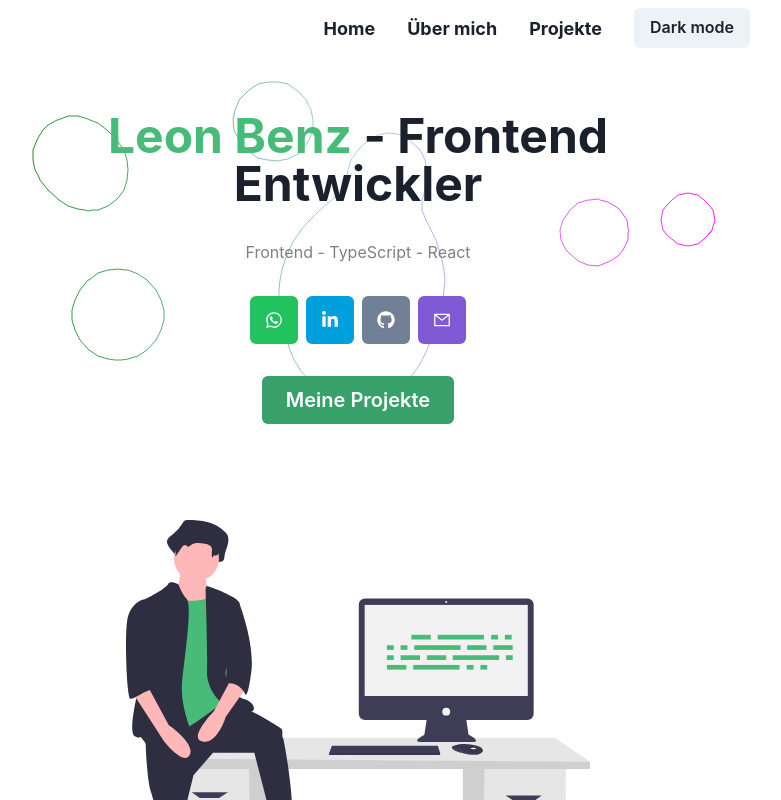
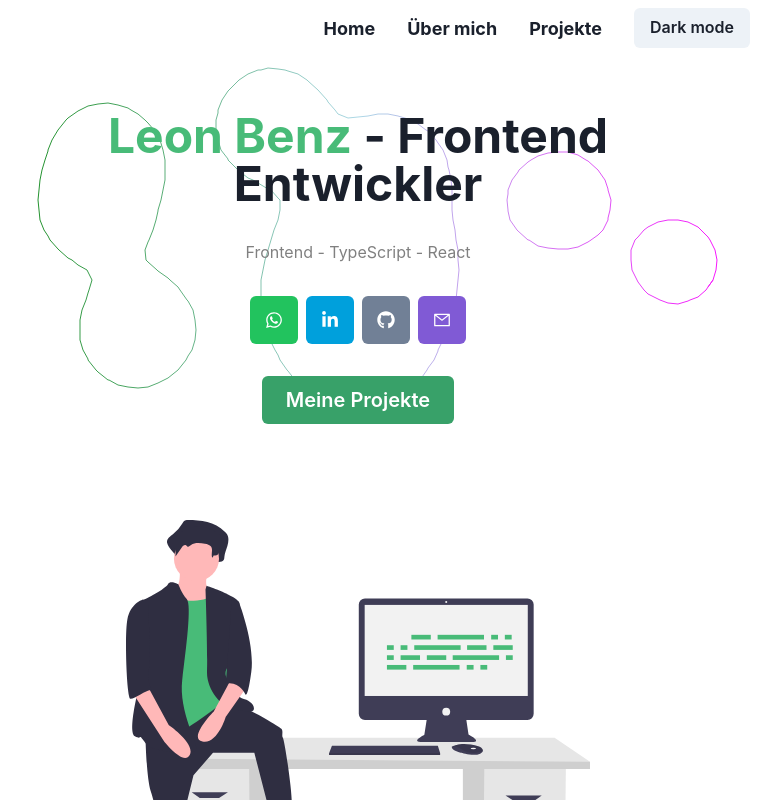
Before and after one commit to benzleon/portfolio, a Next.js app: page / in a window 1280 px wide. Shown: the top 800 px of the page, without its empty margins (282-1063 px from the left). Built offline with nearby package versions, Linux system fonts and the light colour scheme.

Commit message:
changed params

```diff
--- a/components/Hero.tsx
+++ b/components/Hero.tsx
@@ -26,7 +26,7 @@ export const Hero = () => {
           <Center>
             <Stack alignItems="center" m={8} spacing={8}>
               <Heading zIndex="10" size="2xl" textAlign="center">
-                <Text zIndex="10" d="inline" color="green.400">
+                <Text d="inline" color="green.400">
                   Leon Benz
                 </Text>{" "}
                 - Frontend Entwickler
--- a/components/Metaballs.tsx
+++ b/components/Metaballs.tsx
@@ -36,7 +36,7 @@ export const Metaballs = ({}: MetaballsProps) => {
         reset.current = true;
       }, 100) as any as number;
     }
-  }, [dims]);
+  }, [dims.width]);
 
   const draw = (balls: Ball[]) => {
     const canvas = ref.current;
@@ -60,10 +60,10 @@ export const Metaballs = ({}: MetaballsProps) => {
     ctx.strokeStyle = gradient;
 
     ctx.beginPath();
-    balls.forEach((ball) => {
-      // ctx.moveTo(ball.x + ball.r, ball.y);
-      // ctx.arc(ball.x, ball.y, ball.r, 0, 2 * Math.PI);
-    });
+    /*balls.forEach((ball) => {
+      ctx.moveTo(ball.x + ball.r, ball.y);
+      ctx.arc(ball.x, ball.y, ball.r, 0, 2 * Math.PI);
+    });*/
     const scale = 0.1;
     const map = getMap(balls, canvas.width, canvas.height, scale);
 
@@ -112,14 +112,6 @@ export const Metaballs = ({}: MetaballsProps) => {
             ctx.moveTo(Math.round(p1.x / scale), Math.round(p1.y / scale));
             ctx.lineTo(Math.round(p2.x / scale), Math.round(p2.y / scale));
           }
-          // ctx.strokeRect(
-          //   x / scale,
-          //   y / scale,
-          //   canvas.width / map.length,
-          //   canvas.height / map[0].length
-          // );
-          // ctx.moveTo(x / scale + 1, y / scale);
-          // ctx.arc(x / scale, y / scale, 1, 0, 2 * Math.PI);
         }
       }
     }
--- a/helpers/metaballs.ts
+++ b/helpers/metaballs.ts
@@ -62,12 +62,13 @@ export const createBalls = (
 ) => {
   const circles: Ball[] = [];
   const r = maxWidth / 10;
+  const minRadius = maxWidth / 15;
 
   for (let i = 0; i < amount; i++) {
     circles.push({
       x: randomRange(r, maxWidth - r),
       y: randomRange(r, maxHeight - r),
-      r: randomRange(30, r),
+      r: randomRange(minRadius, r),
       vx: randomRange(-1, 1),
       vy: randomRange(-1, 1),
     });
```
